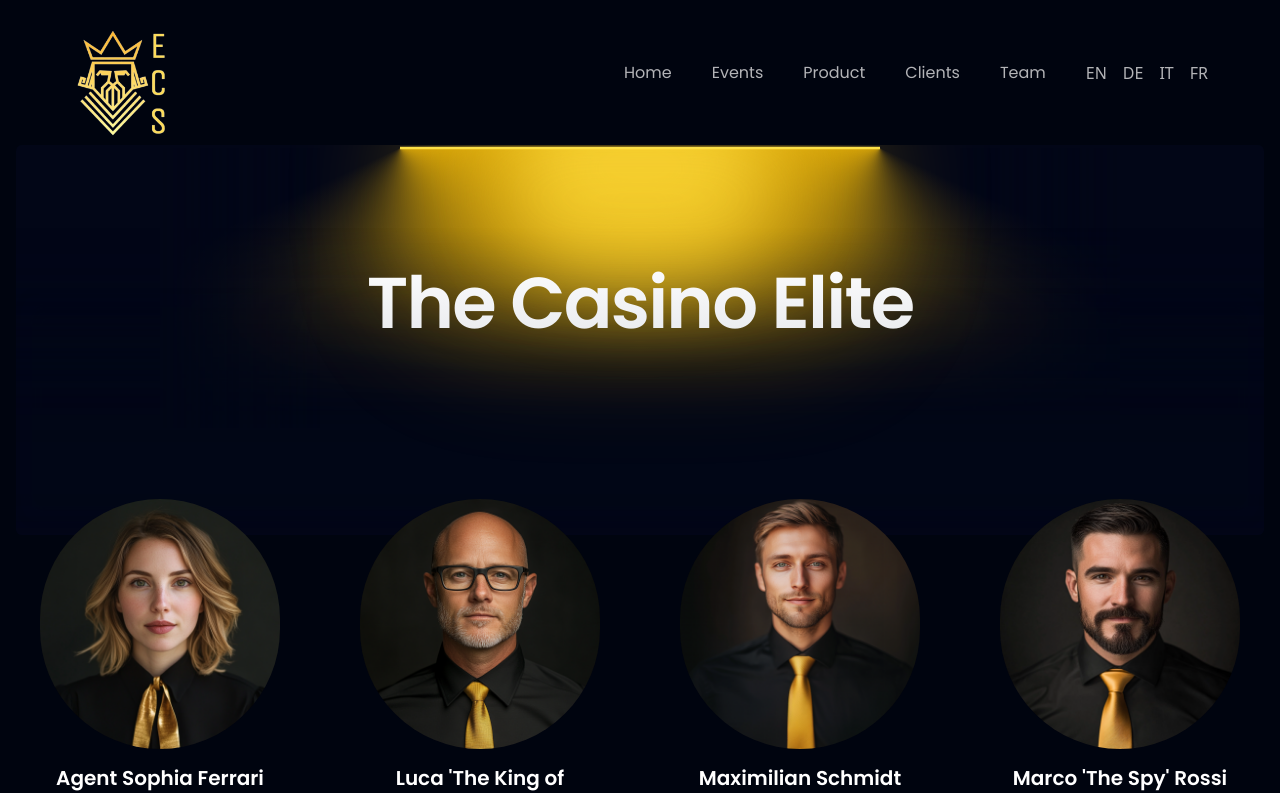
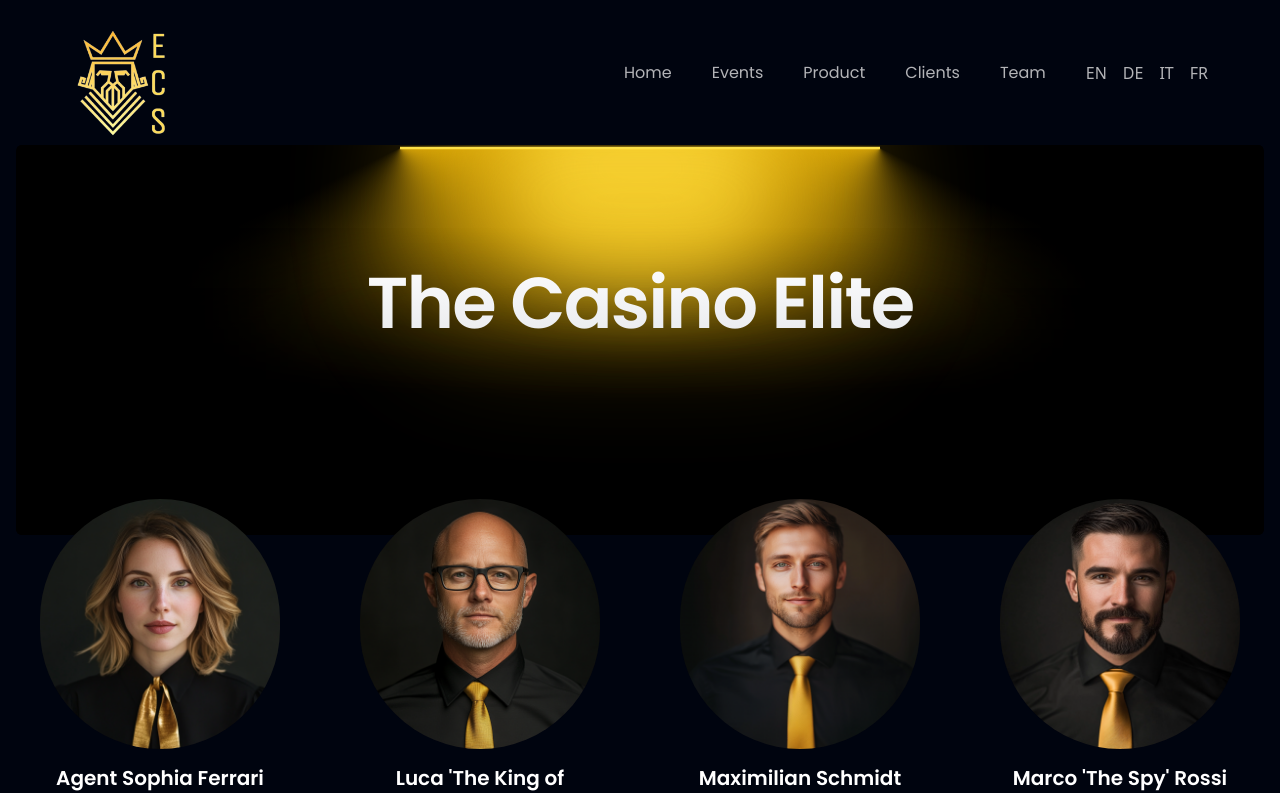
Before and after one commit to dawidglap/webomo, a React (Vite) app: page /team in a window 1280 px wide. Shown: the top 793 px of the page. Built offline with nearby package versions, Linux system fonts and the light colour scheme.

Commit message:
bg lamp updated

```diff
--- a/src/components/Team.jsx
+++ b/src/components/Team.jsx
@@ -113,7 +113,7 @@ const Team = () => {
         </motion.h2>
       </LampContainer>
       <motion.div
-        className="group mt-[-60px] mb-40 grid grid-cols-1 sm:grid-cols-2 lg:grid-cols-4 gap-8"
+        className=" group mt-[-60px] mb-40 grid grid-cols-1 sm:grid-cols-2 lg:grid-cols-4 gap-8"
         /* Use group for hover blur */
         variants={{
           hidden: { opacity: 0 },
--- a/src/components/ui/lamp.jsx
+++ b/src/components/ui/lamp.jsx
@@ -7,7 +7,7 @@ export const LampContainer = ({ children, className }) => {
   return (
     <div
       className={cn(
-        "relative flex min-h-[390px] flex-col items-center justify-center overflow-hidden bg-slate-950 w-full rounded-md z-0",
+        "relative flex min-h-[390px] flex-col items-center justify-center overflow-hidden bg-black w-full rounded-md z-0",
         className
       )}
     >
@@ -25,8 +25,8 @@ export const LampContainer = ({ children, className }) => {
           }}
           className="absolute inset-auto right-1/2 h-56 overflow-visible w-[30rem] bg-gradient-conic from-yellow-500 via-transparent to-transparent text-white [--conic-position:from_70deg_at_center_top]"
         >
-          <div className="absolute  w-[100%] left-0 bg-slate-950 h-40 bottom-0 z-20 [mask-image:linear-gradient(to_top,white,transparent)]" />
-          <div className="absolute  w-40 h-[100%] left-0 bg-slate-950  bottom-0 z-20 [mask-image:linear-gradient(to_right,white,transparent)]" />
+          <div className="absolute  w-[100%] left-0 bg-black h-40 bottom-0 z-20 [mask-image:linear-gradient(to_top,white,transparent)]" />
+          <div className="absolute  w-40 h-[100%] left-0 bg-black  bottom-0 z-20 [mask-image:linear-gradient(to_right,white,transparent)]" />
         </motion.div>
         <motion.div
           initial={{ opacity: 0.5, width: "15rem" }}
@@ -41,10 +41,10 @@ export const LampContainer = ({ children, className }) => {
           }}
           className="absolute inset-auto left-1/2 h-56 w-[30rem] bg-gradient-conic from-transparent via-transparent to-yellow-500 text-white [--conic-position:from_290deg_at_center_top]"
         >
-          <div className="absolute  w-40 h-[100%] right-0 bg-slate-950  bottom-0 z-20 [mask-image:linear-gradient(to_left,white,transparent)]" />
-          <div className="absolute  w-[100%] right-0 bg-slate-950 h-40 bottom-0 z-20 [mask-image:linear-gradient(to_top,white,transparent)]" />
+          <div className="absolute  w-40 h-[100%] right-0 bg-black  bottom-0 z-20 [mask-image:linear-gradient(to_left,white,transparent)]" />
+          <div className="absolute  w-[100%] right-0 bg-black h-40 bottom-0 z-20 [mask-image:linear-gradient(to_top,white,transparent)]" />
         </motion.div>
-        <div className="absolute top-1/2 h-48 w-full translate-y-12 scale-x-150 bg-slate-950 blur-2xl"></div>
+        <div className="absolute top-1/2 h-48 w-full translate-y-12 scale-x-150 bg-black blur-2xl"></div>
         <div className="absolute top-1/2 z-50 h-48 w-full bg-transparent opacity-10 backdrop-blur-md"></div>
         <div className="absolute inset-auto z-50 h-36 w-[28rem] -translate-y-1/2 rounded-full bg-yellow-500 opacity-50 blur-3xl"></div>
         <motion.div
@@ -68,7 +68,7 @@ export const LampContainer = ({ children, className }) => {
           className="absolute inset-auto z-50 h-0.5 w-[30rem] -translate-y-[7rem] bg-yellow-300 "
         ></motion.div>
 
-        <div className="absolute inset-auto z-40 h-44 w-full -translate-y-[12.5rem] bg-slate-950 "></div>
+        <div className="absolute inset-auto z-40 h-44 w-full -translate-y-[12.5rem] bg-black "></div>
       </div>
       <div className="relative z-50 flex -translate-y-80 flex-col items-center px-5">
         {children}
```
